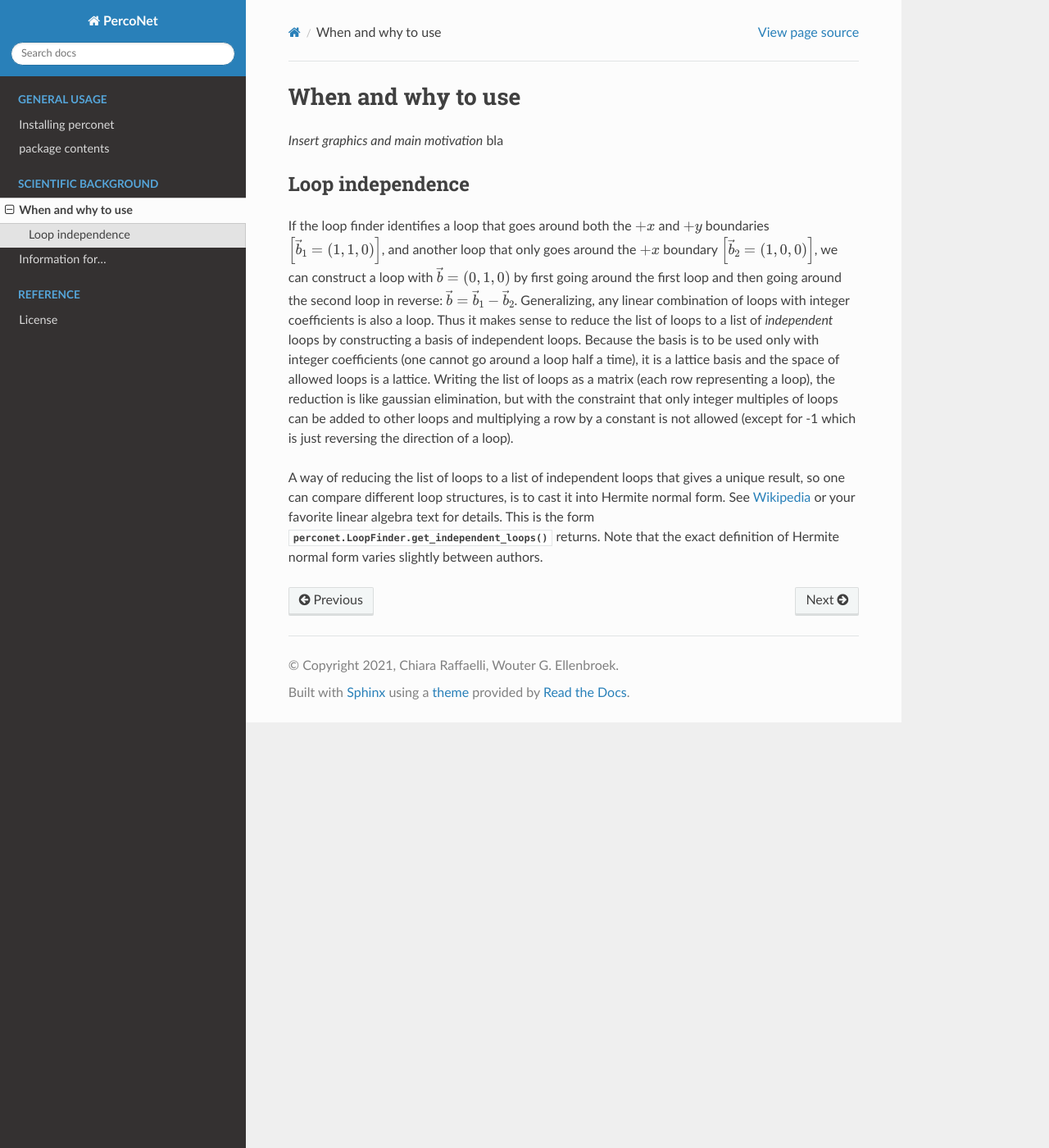
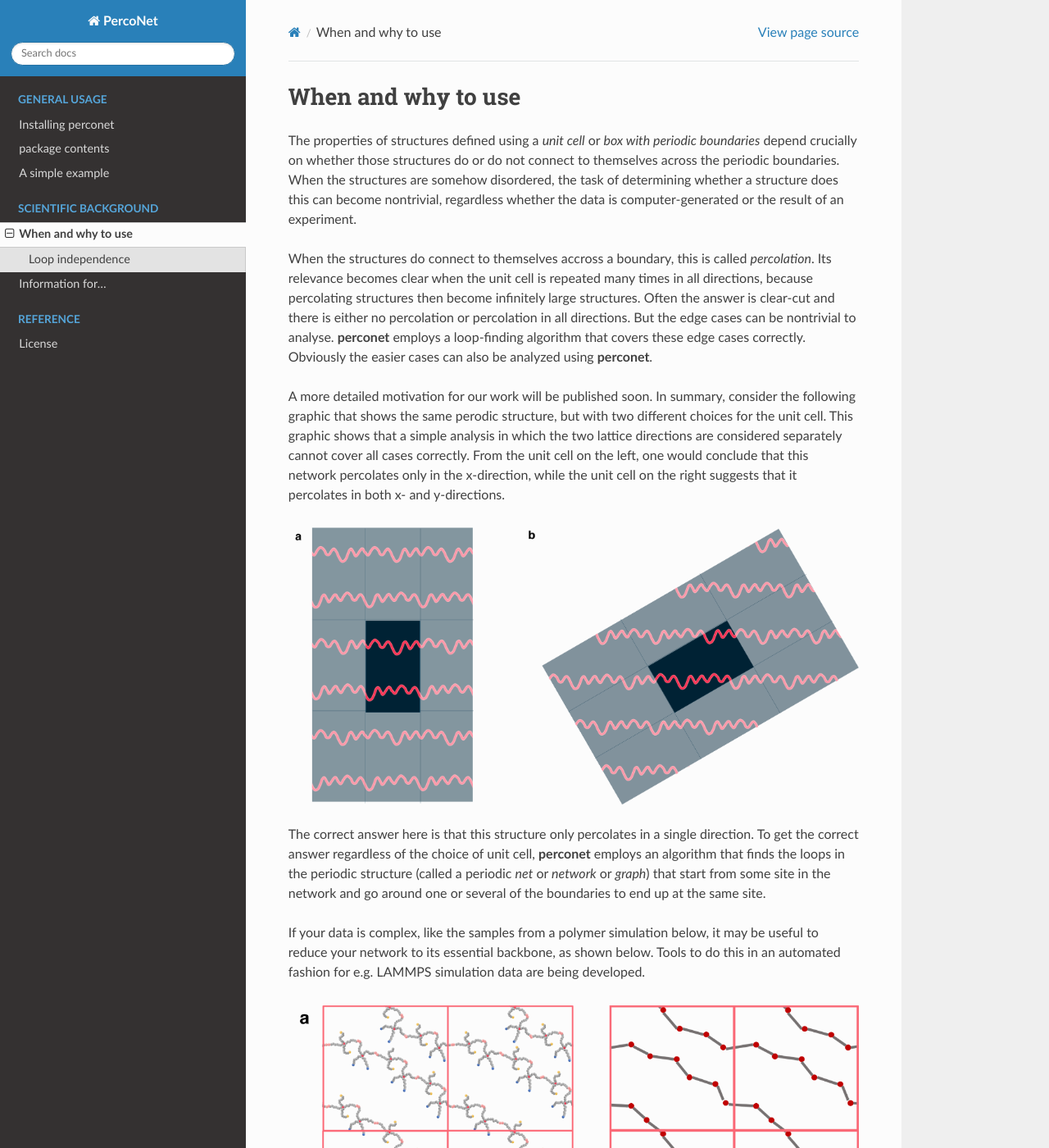
Before and after one commit to wouterel/perconet, a Sphinx documentation site: the page built from docs/source/why_loopfinding.rst, in a window 1280 px wide and 1400 px high. Shown: the whole window at 82% size. Built offline with Sphinx 7.4.7 and the Read the Docs theme 2.0.0, drawn with Linux system fonts in a browser that asks for light colours; some of the changed text lies outside the part shown.

Commit message:
Docs: +motivation

```diff
--- /dev/null
+++ b/docs/source/example.rst
@@ -0,0 +1,4 @@
+A simple example
+================
+
+bla
--- a/docs/source/index.rst
+++ b/docs/source/index.rst
@@ -12,6 +12,7 @@
 
    installing
    perconet
+   example
 
 .. toctree::
    :maxdepth: 2
--- a/docs/source/why_loopfinding.rst
+++ b/docs/source/why_loopfinding.rst
@@ -1,7 +1,42 @@
 When and why to use
 ===================
 
-`Insert graphics and main motivation` bla
+The properties of structures defined using a `unit cell` or `box with periodic boundaries` depend
+crucially on whether those structures do or do not connect to themselves across the periodic
+boundaries. When the structures are somehow disordered, the task of determining whether a
+structure does this can become nontrivial, regardless whether the data is computer-generated or
+the result of an experiment.
+
+When the structures do connect to themselves accross a boundary, this is called `percolation`. Its
+relevance becomes clear when the unit cell is repeated many times in all directions, because percolating
+structures then become infinitely large structures. Often the answer is clear-cut and there is either no
+percolation or percolation in all directions. But the edge cases can be nontrivial to analyse. **perconet**
+employs a loop-finding algorithm that covers these edge cases correctly. Obviously the easier cases can
+also be analyzed using **perconet**.
+
+A more detailed motivation for our work will be published soon. In summary, consider the following graphic
+that shows the same perodic structure, but with two different choices for the unit cell. This graphic shows
+that a simple analysis in which the two lattice directions are considered separately cannot cover all cases
+correctly. From the unit cell on the left, one would conclude that this network percolates only in the
+x-direction, while the unit cell on the right suggests that it percolates in both x- and y-directions.
+
+.. image:: images/rotation_vs2.png
+    :alt: "The same network may look like it percolates only in the x-direction or in both x and y directions, depending on the orientation of the unit cell."
+
+The correct answer here is that this structure only percolates in a single direction. To get the correct
+answer regardless of the choice of unit cell, **perconet** employs an algorithm that finds the loops
+in the periodic structure (called a periodic `net` or `network` or `graph`) that start from some site
+in the network and go around one or several of the boundaries to end up at the same site.
+
+If your data is complex, like the samples from a polymer simulation below, it may be useful to reduce your
+network to its essential backbone, as shown below. Tools to do this in an automated fashion for e.g. LAMMPS
+simulation data are being developed.
+
+.. image:: images/stars_percolation.png
+    :alt: Drawing repeated copies of the unit cell makes it easier to see the percolation properties by eye. A single bond can make the difference between a network that percolates only in a single direction and one that percolates in two.
+
+This example shows that a single added bond in the network can make the difference between a network that
+percolates in only one direction vs. two.
 
 .. _Loop independence:
 
```
Also changed, not shown: docs/source/field_specific.rst (+9 -2 lines), docs/source/images/rotation_vs2.png (added), docs/source/images/stars_percolation.png (added).
